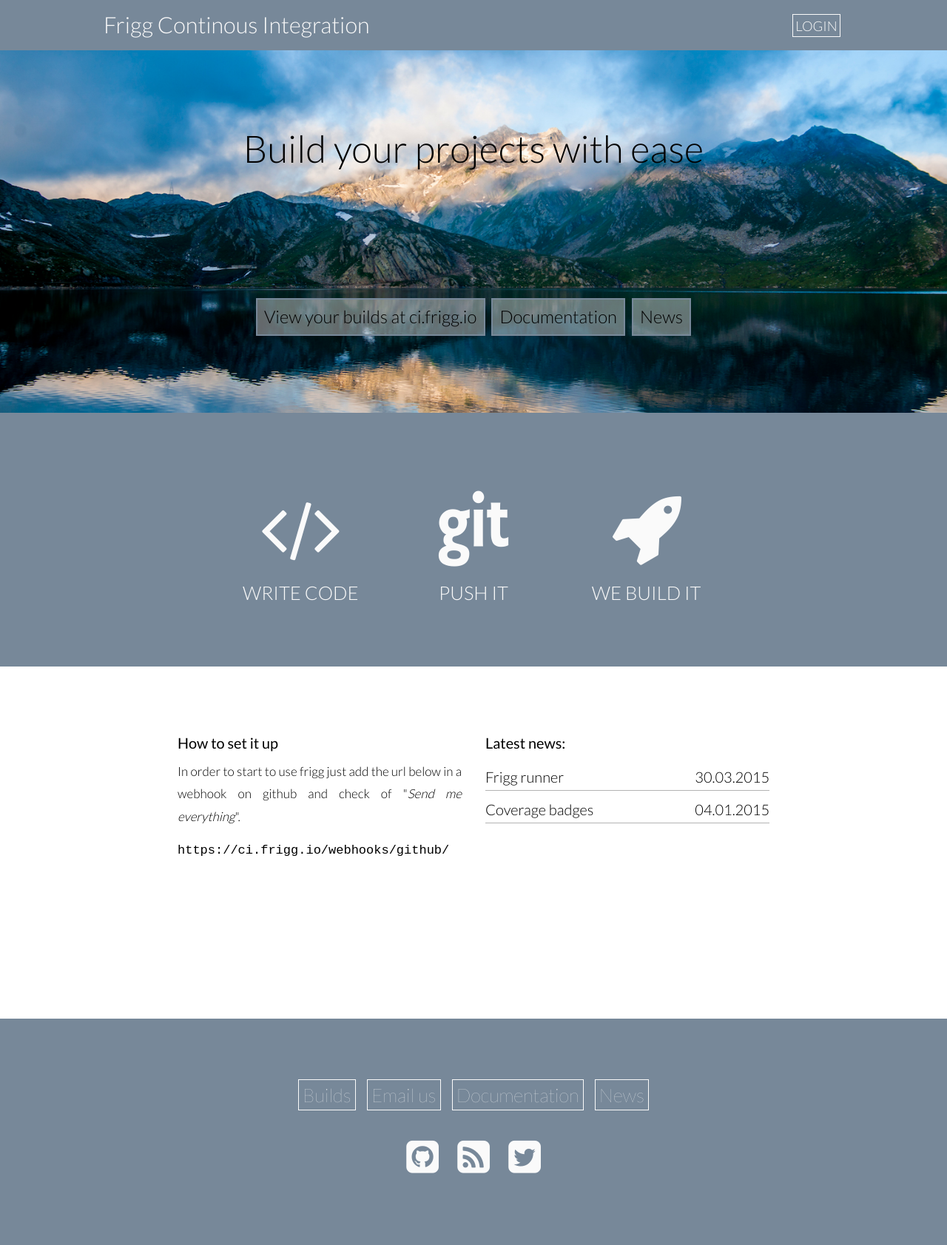
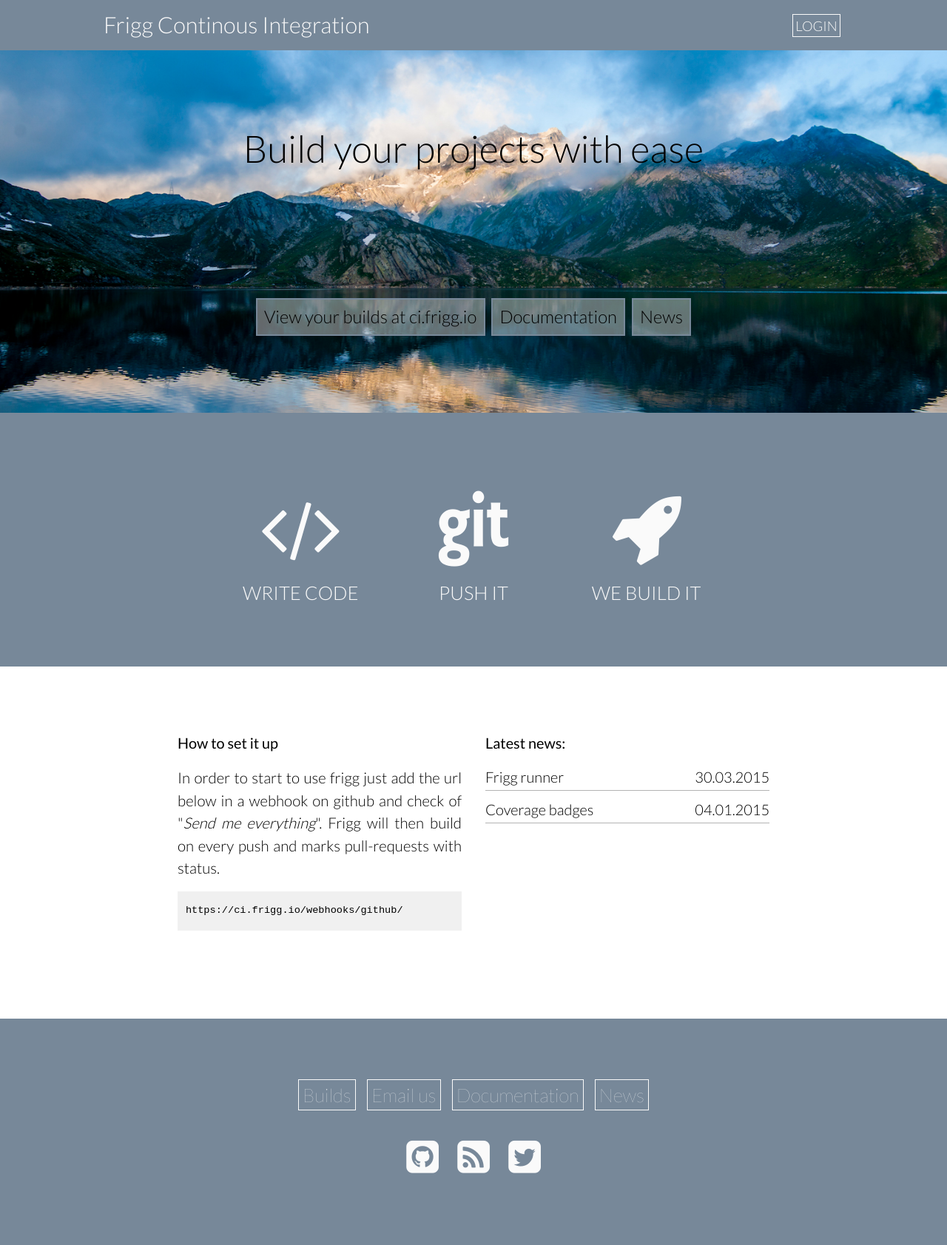
Before and after one commit to frigg/frigg.github.io, a Jekyll site: the page built from index.html, in a window 1280 px wide. Shown: the whole page at 74% size. Built offline with Jekyll 4.4.1, drawn with Linux system fonts in a browser that asks for light colours; nearby versions of some CDN libraries.

Commit message:
Fix landing page text

```diff
--- a/_sass/_base.sass
+++ b/_sass/_base.sass
@@ -73,6 +73,7 @@ a
 h1, h2, h3, h4, h5
   font-weight: 400
   margin-bottom: 0.4em
+
 h4
   font-weight: 300
 
--- a/_sass/_landing_page.sass
+++ b/_sass/_landing_page.sass
@@ -57,6 +57,10 @@
     width: 80%
     margin: 4em auto
 
+    p
+      margin-top: 0.8em
+      font-size: 1.2em
+
 @media screen and (min-width: 600px)
   .feature
     font-size: 1.5em
--- a/index.html
+++ b/index.html
@@ -38,9 +38,12 @@ type: landing-page
       <h3>How to set it up</h3>
       <p>
         In order to start to use frigg just add the url below in a webhook
-        on github and check of "<em>Send me everything</em>".
+        on github and check of "<em>Send me everything</em>". Frigg will then
+        build on every push and marks pull-requests with status.
       </p>
-      <code>https://ci.frigg.io/webhooks/github/</code>
+      <div class="highlight">
+        <pre><code>https://ci.frigg.io/webhooks/github/</code></pre>
+      </div>
     </div>
 
     <div class="column news">
```
